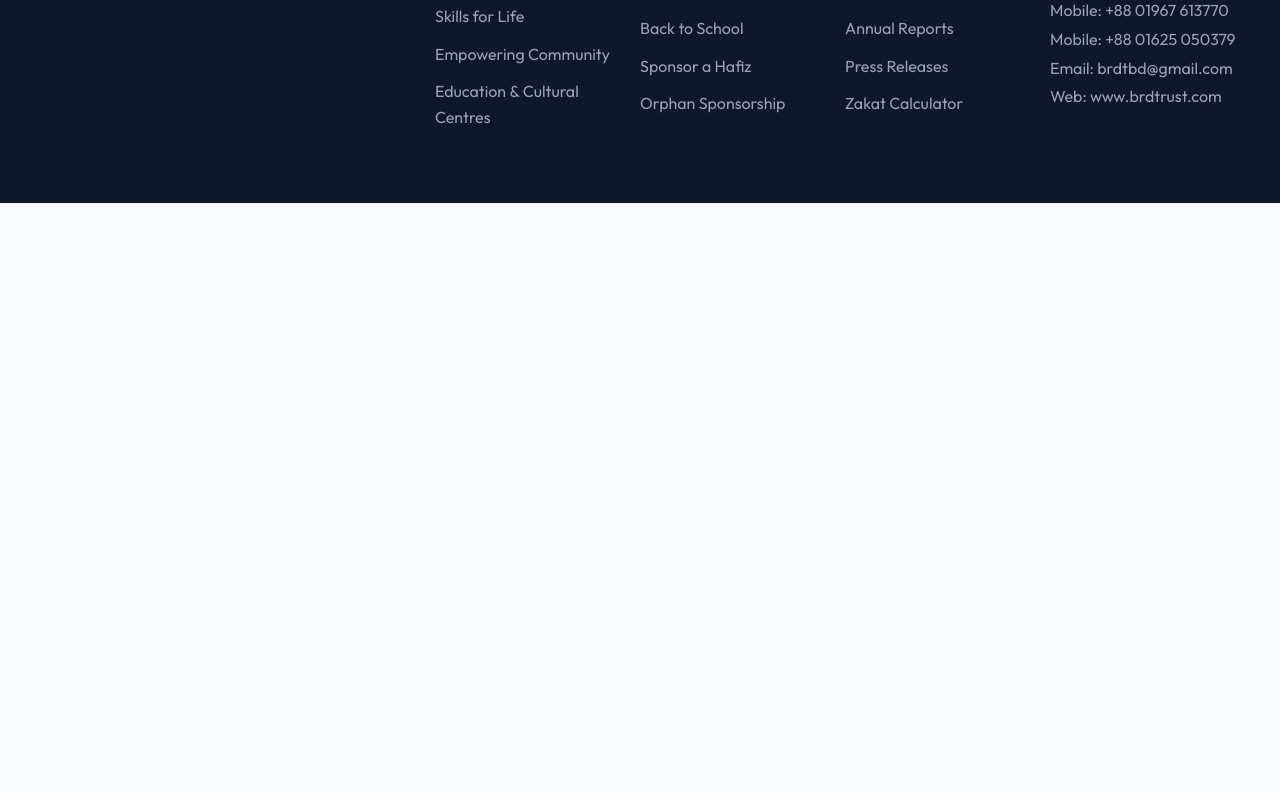
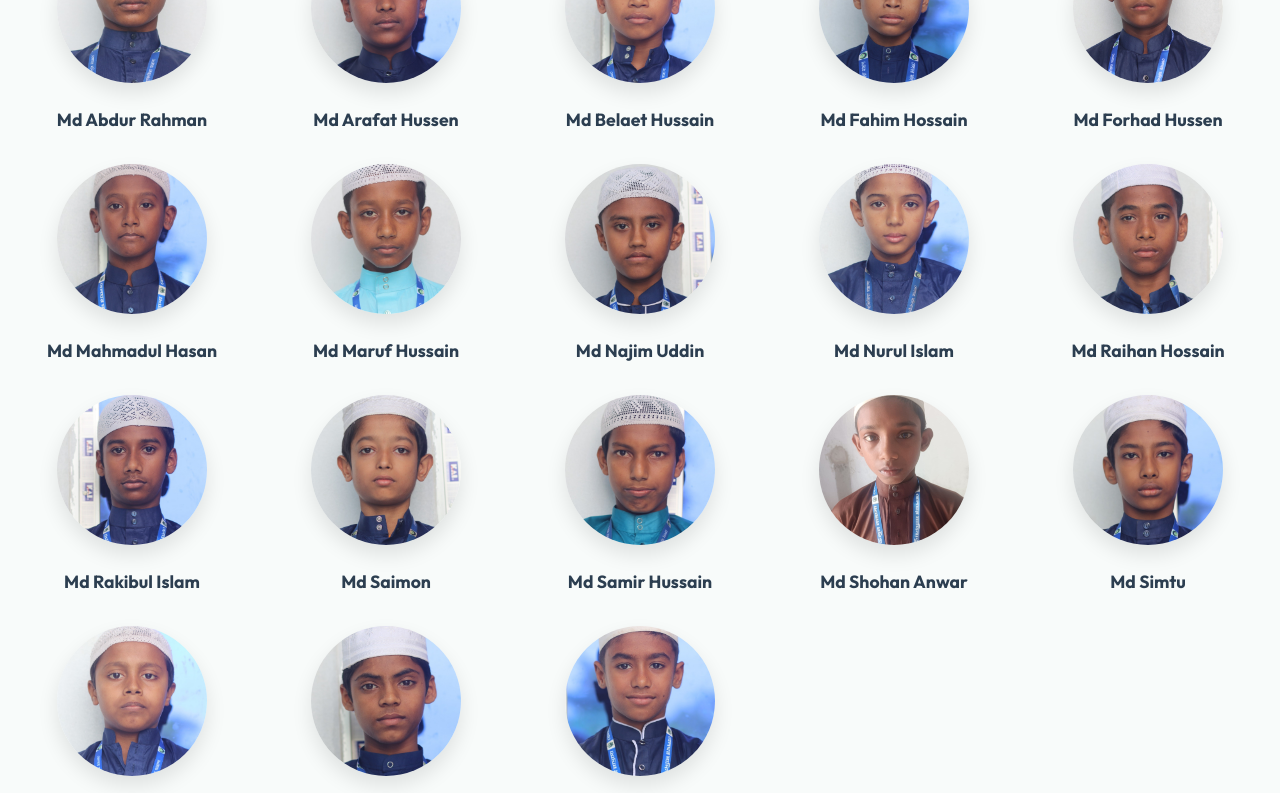
Before and after one commit to akramrafid/BRDT-Website, a website: page frontend/public/madrasah.html in a window 1280 px wide. Shown: the part 7847-8640 px from the top of the page. Before the commit the page ends 8050 px from the top, so only its background shows below. Drawn offline with Linux system fonts and the light colour scheme; files whose address does not match are found by name.

Commit message:
feat: add new Madrasah page and associated student gallery images

```diff
--- a/frontend/public/madrasah.html
+++ b/frontend/public/madrasah.html
@@ -83,6 +83,33 @@
         border-radius: 15px;
         box-shadow: 0 10px 30px rgba(0, 0, 0, 0.05);
         border-top: 5px solid #1abc9c;
+      }
+
+      .hafiz-grid {
+        display: grid;
+        grid-template-columns: repeat(auto-fit, minmax(200px, 1fr));
+        gap: 30px;
+        text-align: center;
+      }
+
+      .hafiz-card img {
+        width: 150px;
+        height: 150px;
+        object-fit: cover;
+        border-radius: 50%;
+        box-shadow: 0 10px 20px rgba(0, 0, 0, 0.1);
+        margin-bottom: 15px;
+        transition: transform 0.3s ease;
+      }
+
+      .hafiz-card img:hover {
+        transform: translateY(-5px);
+      }
+
+      .hafiz-card h4 {
+        font-size: 1.1rem;
+        color: #2c3e50;
+        margin: 0;
       }
     </style>
   </head>
@@ -520,6 +547,90 @@
       </div>
     </section>
 
+    <!-- Golden Bird Hafiz Section -->
+    <section class="section-padding" style="background-color: #f8fbfa;">
+      <div class="container">
+        <div class="text-center" style="margin-bottom: 50px">
+          <span class="section-subtitle">Our Students</span>
+          <h2 class="section-title">List of 'Golden Bird' Hafiz at a glance</h2>
+        </div>
+        <div class="hafiz-grid">
+          <div class="hafiz-card">
+            <img loading="lazy" src="assets/images/Golden%20Bird%20Hafiz/Md%20Abdur%20Rahman.jpeg" alt="Md Abdur Rahman" class="lightbox-trigger" />
+            <h4>Md Abdur Rahman</h4>
+          </div>
+          <div class="hafiz-card">
+            <img loading="lazy" src="assets/images/Golden%20Bird%20Hafiz/Md%20Arafat%20Hussen.jpeg" alt="Md Arafat Hussen" class="lightbox-trigger" />
+            <h4>Md Arafat Hussen</h4>
+          </div>
+          <div class="hafiz-card">
+            <img loading="lazy" src="assets/images/Golden%20Bird%20Hafiz/Md%20Belaet%20Hussain.jpeg" alt="Md Belaet Hussain" class="lightbox-trigger" />
+            <h4>Md Belaet Hussain</h4>
+          </div>
+          <div class="hafiz-card">
+            <img loading="lazy" src="assets/images/Golden%20Bird%20Hafiz/Md%20Fahim%20Hossain.jpeg" alt="Md Fahim Hossain" class="lightbox-trigger" />
+            <h4>Md Fahim Hossain</h4>
+          </div>
+          <div class="hafiz-card">
+            <img loading="lazy" src="assets/images/Golden%20Bird%20Hafiz/Md%20Forhad%20Hussen.jpeg" alt="Md Forhad Hussen" class="lightbox-trigger" />
+            <h4>Md Forhad Hussen</h4>
+          </div>
+          <div class="hafiz-card">
+            <img loading="lazy" src="assets/images/Golden%20Bird%20Hafiz/Md%20Mahmadul%20Hasan.jpeg" alt="Md Mahmadul Hasan" class="lightbox-trigger" />
+            <h4>Md Mahmadul Hasan</h4>
+          </div>
+          <div class="hafiz-card">
+            <img loading="lazy" src="assets/images/Golden%20Bird%20Hafiz/Md%20Maruf%20Hussain.jpeg" alt="Md Maruf Hussain" class="lightbox-trigger" />
+            <h4>Md Maruf Hussain</h4>
+          </div>
+          <div class="hafiz-card">
+            <img loading="lazy" src="assets/images/Golden%20Bird%20Hafiz/Md%20Najim%20Uddin.jpeg" alt="Md Najim Uddin" class="lightbox-trigger" />
+            <h4>Md Najim Uddin</h4>
+          </div>
+          <div class="hafiz-card">
+            <img loading="lazy" src="assets/images/Golden%20Bird%20Hafiz/Md%20Nurul%20Islam.jpeg" alt="Md Nurul Islam" class="lightbox-trigger" />
+            <h4>Md Nurul Islam</h4>
+          </div>
+          <div class="hafiz-card">
+            <img loading="lazy" src="assets/images/Golden%20Bird%20Hafiz/Md%20Raihan%20Hossain.jpeg" alt="Md Raihan Hossain" class="lightbox-trigger" />
+            <h4>Md Raihan Hossain</h4>
+          </div>
+          <div class="hafiz-card">
+            <img loading="lazy" src="assets/images/Golden%20Bird%20Hafiz/Md%20Rakibul%20Islam.jpeg" alt="Md Rakibul Islam" class="lightbox-trigger" />
+            <h4>Md Rakibul Islam</h4>
+          </div>
+          <div class="hafiz-card">
+            <img loading="lazy" src="assets/images/Golden%20Bird%20Hafiz/Md%20Saimon.jpeg" alt="Md Saimon" class="lightbox-trigger" />
+            <h4>Md Saimon</h4>
+          </div>
+          <div class="hafiz-card">
+            <img loading="lazy" src="assets/images/Golden%20Bird%20Hafiz/Md%20Samir%20Hussain.jpeg" alt="Md Samir Hussain" class="lightbox-trigger" />
+            <h4>Md Samir Hussain</h4>
+          </div>
+          <div class="hafiz-card">
+            <img loading="lazy" src="assets/images/Golden%20Bird%20Hafiz/Md%20Shohan%20Anwar.jpeg" alt="Md Shohan Anwar" class="lightbox-trigger" />
+            <h4>Md Shohan Anwar</h4>
+          </div>
+          <div class="hafiz-card">
+            <img loading="lazy" src="assets/images/Golden%20Bird%20Hafiz/Md%20Simtu.jpeg" alt="Md Simtu" class="lightbox-trigger" />
+            <h4>Md Simtu</h4>
+          </div>
+          <div class="hafiz-card">
+            <img loading="lazy" src="assets/images/Golden%20Bird%20Hafiz/Md%20Tamim%20Iqbal.jpeg" alt="Md Tamim Iqbal" class="lightbox-trigger" />
+            <h4>Md Tamim Iqbal</h4>
+          </div>
+          <div class="hafiz-card">
+            <img loading="lazy" src="assets/images/Golden%20Bird%20Hafiz/Md%20Tanvir%20Hussain.jpeg" alt="Md Tanvir Hussain" class="lightbox-trigger" />
+            <h4>Md Tanvir Hussain</h4>
+          </div>
+          <div class="hafiz-card">
+            <img loading="lazy" src="assets/images/Golden%20Bird%20Hafiz/Md.%20Abdur%20Rahman.jpeg" alt="Md. Abdur Rahman" class="lightbox-trigger" />
+            <h4>Md. Abdur Rahman</h4>
+          </div>
+        </div>
+      </div>
+    </section>
+
     <!-- Footer -->
             <footer class="main-footer">
         <div class="container footer-grid">
@@ -657,7 +768,7 @@
       cursor: pointer;
     }
     /* Make images appear clickable */
-    .gallery-img, .madrasah-img {
+    .gallery-img, .madrasah-img, .hafiz-card img {
       cursor: pointer;
     }
   </style>
@@ -668,7 +779,7 @@
       const lightboxImg = document.getElementById('lightbox-img');
       const closeBtn = document.querySelector('.lightbox-close');
 
-      const images = document.querySelectorAll('.gallery-img, .madrasah-img');
+      const images = document.querySelectorAll('.gallery-img, .madrasah-img, .hafiz-card img');
 
       images.forEach(img => {
         img.addEventListener('click', () => {
```
Also changed, not shown: frontend/public/assets/images/Golden Bird Hafiz/Md Abdur Rahman.jpeg (added), frontend/public/assets/images/Golden Bird Hafiz/Md Arafat Hussen.jpeg (added), frontend/public/assets/images/Golden Bird Hafiz/Md Belaet Hussain.jpeg (added), frontend/public/assets/images/Golden Bird Hafiz/Md Fahim Hossain.jpeg (added), frontend/public/assets/images/Golden Bird Hafiz/Md Forhad Hussen.jpeg (added), frontend/public/assets/images/Golden Bird Hafiz/Md Mahmadul Hasan.jpeg (added), frontend/public/assets/images/Golden Bird Hafiz/Md Maruf Hussain.jpeg (added), frontend/public/assets/images/Golden Bird Hafiz/Md Najim Uddin.jpeg (added), frontend/public/assets/images/Golden Bird Hafiz/Md Nurul Islam.jpeg (added), frontend/public/assets/images/Golden Bird Hafiz/Md Raihan Hossain.jpeg (added), frontend/public/assets/images/Golden Bird Hafiz/Md Rakibul Islam.jpeg (added), frontend/public/assets/images/Golden Bird Hafiz/Md Saimon.jpeg (added), frontend/public/assets/images/Golden Bird Hafiz/Md Samir Hussain.jpeg (added), frontend/public/assets/images/Golden Bird Hafiz/Md Shohan Anwar.jpeg (added), 4 more files.
